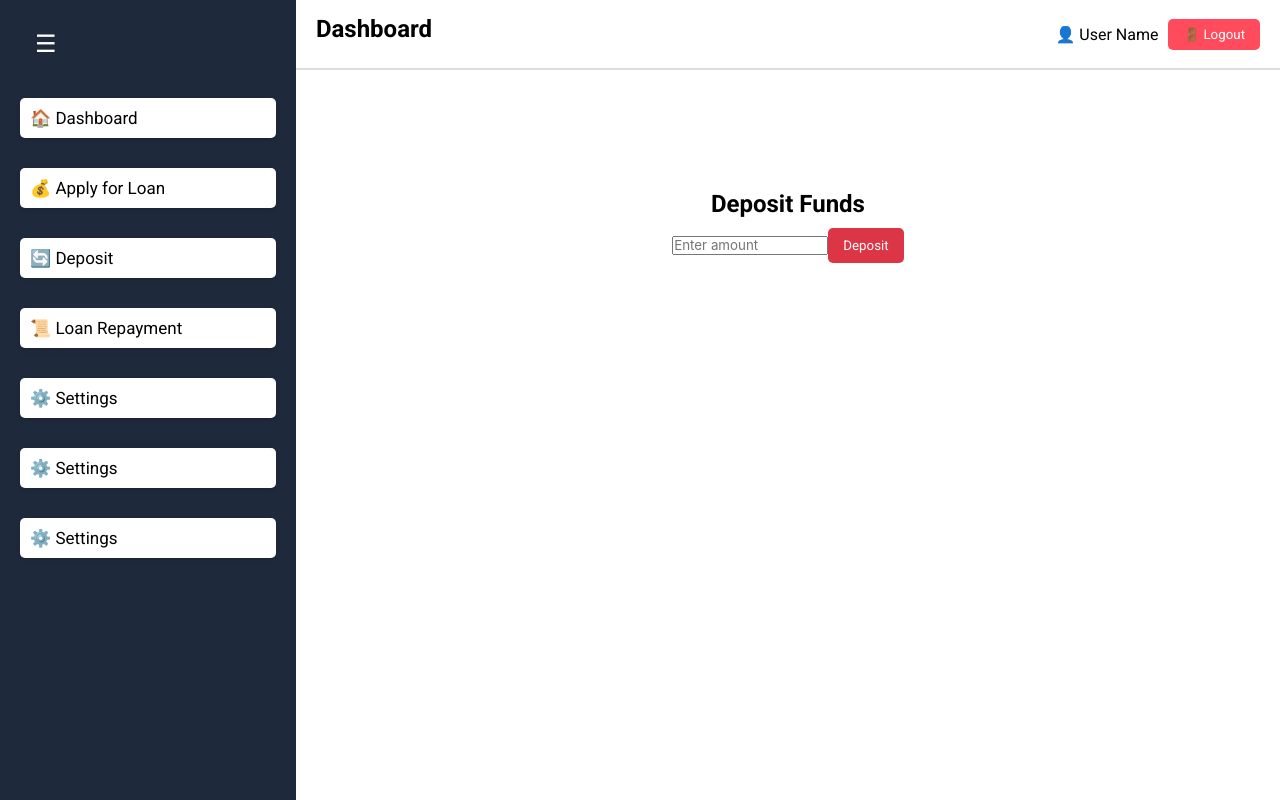
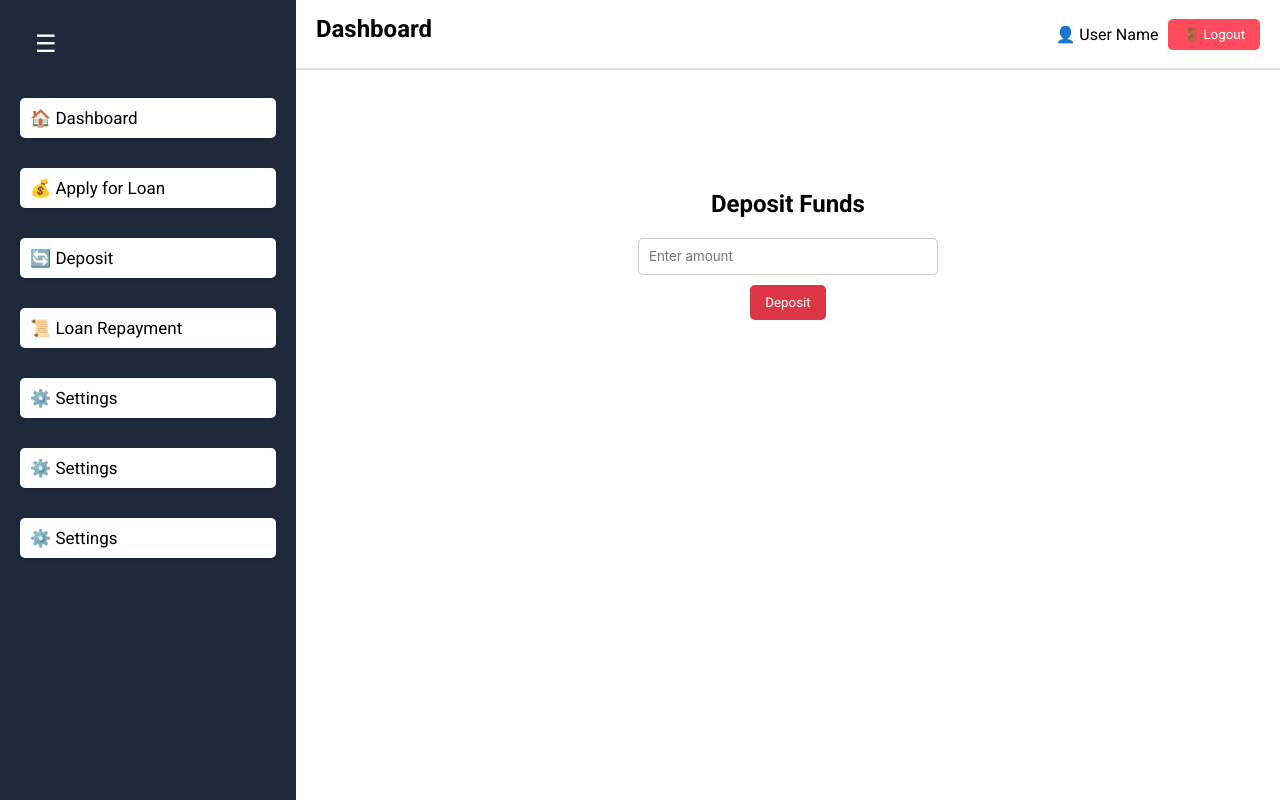
Before and after one commit to Daniel24356/LoanAppFrontend, a React (Vite) app: page /dashboard/deposit in a window 1280 px wide. Built offline with nearby package versions, Linux system fonts and the light colour scheme.

Commit message:
uncommented deposit.css

```diff
--- a/src/UserDashboard/Deposit.css
+++ b/src/UserDashboard/Deposit.css
@@ -5,13 +5,13 @@
     padding: 20px;
     margin-top: 100px;
   }
-  /* .deposit-input{
+  .deposit-input{
     width: 300px;
     padding: 10px;
     margin: 10px 0;
     border: 1px solid #ccc;
     border-radius: 5px;
-  } */
+  }
 
   button {
     padding: 10px 15px;
```
